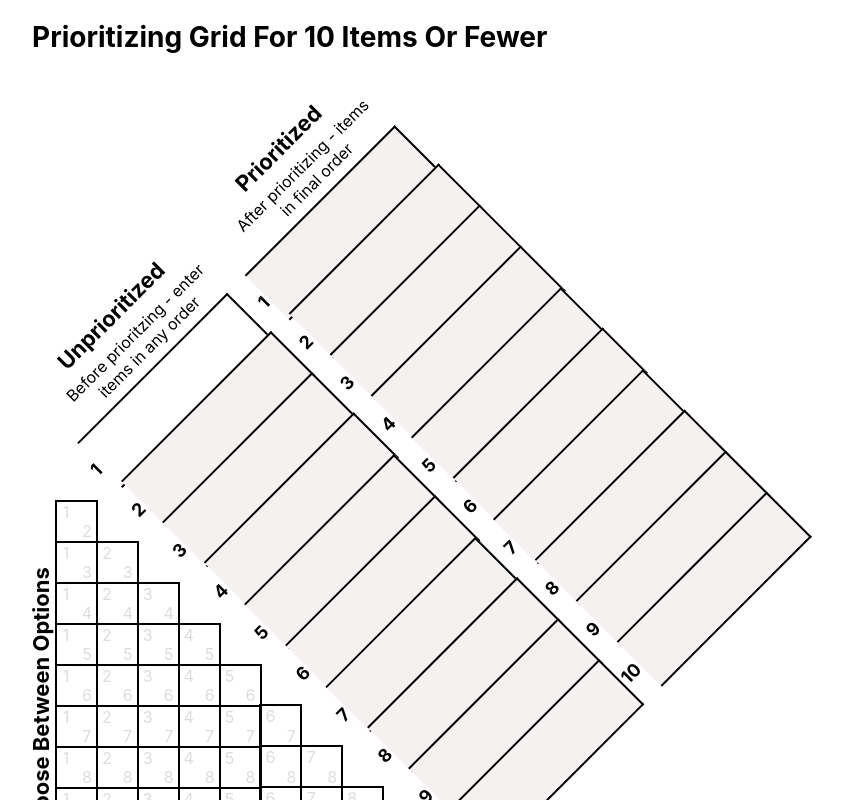
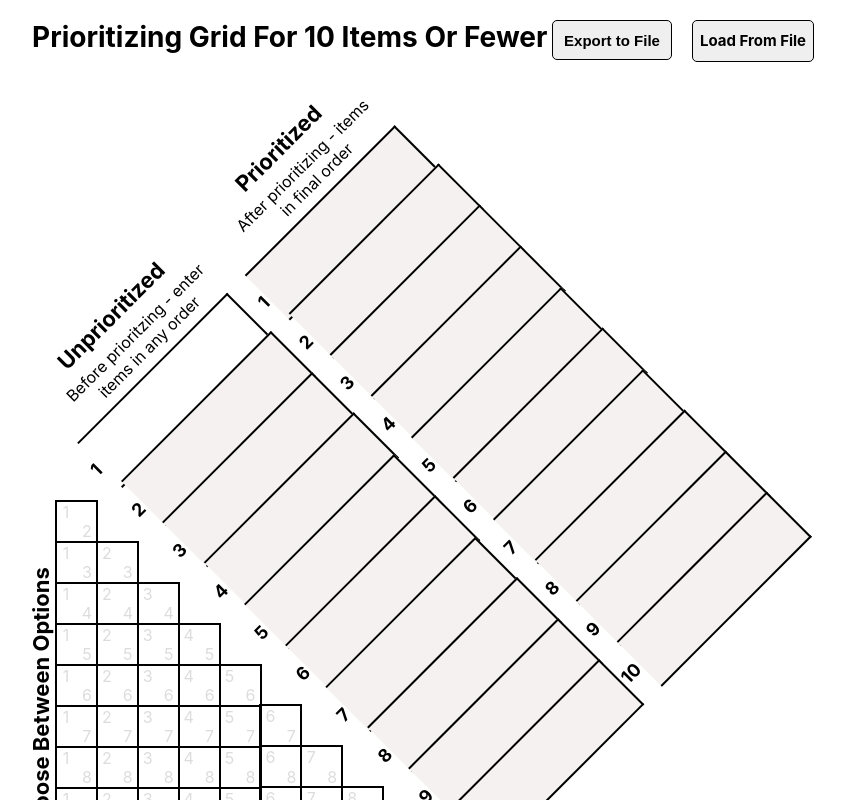
Before and after one commit to zFlux/prioritization-grid, a React (Create React App) app: page / in a window 1280 px wide. Shown: the top 800 px of the page, without its empty margins (68-913 px from the left). Built offline with nearby package versions, Linux system fonts and the light colour scheme.

Commit message:
feat(in_out): Refactor choicegrid to allow import/export

```diff
--- a/src/components/ChoiceGrid.tsx
+++ b/src/components/ChoiceGrid.tsx
@@ -1,21 +1,37 @@
 import React from 'react';
 import ChoiceBox from './ChoiceBox';
 import './ChoiceGrid.scss';
+import { HashTable } from '../utils/utils';
 
 interface ChoiceGridProps {
+    choiceGridData: HashTable<HashTable<number>>;
     gridSize: number;
-    onChange: (selected: number, unSelected: number) => void;
-    listOfItems: string[];
+    onChange: (firstChoice: number, secondChoice: number, chosen: number) => void;
+    largestEditedItemIndex: number;
 }
 
 export default class ChoiceGrid extends React.Component<ChoiceGridProps> {
+
+    constructor(props: ChoiceGridProps) {
+        super(props);
+        this.getChosenValue = this.getChosenValue.bind(this);
+    }
+
+    getChosenValue(choiceOne: number, choiceTwo: number): number {
+        const choiceGrid = this.props.choiceGridData;
+        if (choiceGrid[choiceOne] && choiceGrid[choiceOne][choiceTwo] !== undefined) {
+          return choiceGrid[choiceOne][choiceTwo];
+        }
+        return 0;
+      }
+
     buildGrid() {
         let grid = [];
         for (let i = 1; i <= this.props.gridSize; i++) {
             let row = [];
             for (let j = 1 ; j <= this.props.gridSize - i; j++) {
-                const isItemPopulated = this.props.listOfItems[i] !== '' && this.props.listOfItems[j+i] !== '';
-                row.push(<ChoiceBox key={j + " " + i} firstOption={i} secondOption={j+i} selectable={isItemPopulated} onChange={this.props.onChange} />);
+                const isItemBoxSelectable = i <= this.props.largestEditedItemIndex && (j+i) <= this.props.largestEditedItemIndex;
+                row.push(<ChoiceBox key={j + " " + i} firstOption={i} secondOption={j+i} selectable={isItemBoxSelectable} selected={this.getChosenValue(i,j+i)} onChange={this.props.onChange} />);
             }
             grid.push(<div className={'ChoiceGridColumn' + i} key={i}>{row}</div>);
         }
--- a/src/components/ItemGrid.tsx
+++ b/src/components/ItemGrid.tsx
@@ -7,6 +7,7 @@ interface ItemGridProps {
     onChange: (event: ChangeEvent<HTMLTextAreaElement>) => void;
     resultList: string[];
     itemList: string[];
+    largestEditedItemIndex: number;
 
 }
 
@@ -14,8 +15,8 @@ export default class ItemField extends React.Component<ItemGridProps> {
     render() {
         return (
             <div className='ItemGrid'>
-                <ItemList itemCount={10} itemList={this.props.itemList} onChange={this.props.onChange}/>
-                <ResultList resultList={this.props.resultList} />
+                <ItemList itemCount={10}  itemList={this.props.itemList} largestEditedItemIndex={this.props.largestEditedItemIndex} onChange={this.props.onChange}/>
+                <ResultList resultCount={10} resultList={this.props.resultList} />
             </div>
         );
     }
--- a/src/components/PrioritizationGrid.scss
+++ b/src/components/PrioritizationGrid.scss
@@ -7,3 +7,50 @@
     font-size: 28px;
     font-weight: bold;
 }
+
+// format a button element inside PrioritizationGrid class
+.PrioritizationGridTitle button {
+    position: absolute;
+    top: $prioritization-grid-top - 120px;
+    left: $prioritization-grid-left + 420px;
+    width: 120px;
+    height: 40px;
+    font-size: 15px;
+    font-weight: bold;
+    border: 1px solid #000;
+    border-radius: 5px;
+    cursor: pointer;
+}
+
+// format an input element inside PrioritizationGrid class
+.PrioritizationGridTitle input {
+    display: none;
+}
+
+// format a label element inside PrioritizationGrid class
+.PrioritizationGridTitle label {
+    // change the background colour to red
+    background-color: buttonface;
+    text-align: center;
+    line-height: 40px;
+    position: absolute;
+    top: $prioritization-grid-top - 120px;
+    left: $prioritization-grid-left + 560px;
+    width: 120px;
+    height: 40px;
+    font-size: 15px;
+    font-weight: bold;
+    border: 1px solid #000;
+    border-radius: 5px;
+    cursor: pointer;
+}
+
+// give the label element a hover effect
+.PrioritizationGridTitle label:hover {
+    background-color: #fffffff9;
+}
+
+// give the export button a hover effect
+.PrioritizationGridTitle button:hover {
+    background-color: #ffffff;
+}
--- a/src/components/PrioritizationGrid.tsx
+++ b/src/components/PrioritizationGrid.tsx
@@ -1,13 +1,13 @@
-import React from 'react';
+import React, { ChangeEvent } from 'react';
 import ChoiceGrid from './ChoiceGrid';
 import ResultGrid from './ResultGrid';
-import { replaceAt, convertToItemNumbersInRankedOrder } from '../utils/utils';
+import { replaceAt, convertToItemNumbersInRankedOrder, HashTable } from '../utils/utils';
 import './PrioritizationGrid.scss';
 import ItemGrid from './ItemGrid';
 
 const INITIAL_COUNT_OF_SELECTED_ITEMS = [0,0,0,0,0,0,0,0,0,0,0];
+const INITIAL_LIST_OF_RESULT_ITEMS = ['', '', '', '', '', '', '', '', '', '', ''];
 const INITIAL_LIST_OF_ITEMS = ['', '', '', '', '', '', '', '', '', '', ''];
-const INITIAL_LIST_OF_RESULT_ITEMS = ['', '', '', '', '', '', '', '', '', '', ''];
 const INITIAL_RANKING_OF_ITEMS = [0,0,0,0,0,0,0,0,0,0,0];
 
 interface PrioritizationGridProps { }
@@ -17,6 +17,8 @@ interface PrioritizationGridState {
     listOfItems: string[];
     listOfResultItems: string[];
     rankingOfItems: number[];
+    choiceGrid: HashTable<HashTable<number>>;
+    largestEditedItemIndex: number;
 }
 
 export default class PrioritizationGrid extends React.Component<PrioritizationGridProps,PrioritizationGridState> {
@@ -27,21 +29,71 @@ export default class PrioritizationGrid extends React.Component<PrioritizationGr
             countOfSelectedItems: INITIAL_COUNT_OF_SELECTED_ITEMS,
             listOfItems: INITIAL_LIST_OF_ITEMS,
             listOfResultItems: INITIAL_LIST_OF_RESULT_ITEMS,
-            rankingOfItems: INITIAL_RANKING_OF_ITEMS
+            rankingOfItems: INITIAL_RANKING_OF_ITEMS,
+            choiceGrid: {},
+            largestEditedItemIndex: 0
         }
         this.itemListChange = this.itemListChange.bind(this);
         this.choiceGridChange = this.choiceGridChange.bind(this);
+        this.handleFileInputChange = this.handleFileInputChange.bind(this);
+        this.setChosenValue = this.setChosenValue.bind(this);
+        this.getChosenValue = this.getChosenValue.bind(this);
     }
+
+    setChosenValue(choiceOne: number, choiceTwo: number, chosen: number) {
+        const choiceGrid = this.state.choiceGrid;
+        if (!choiceGrid[choiceOne]) {
+          choiceGrid[choiceOne] = {};
+        }
+        choiceGrid[choiceOne][choiceTwo] = chosen;
+        this.setState({ choiceGrid: choiceGrid });
+      }
+
+    getChosenValue(choiceOne: number, choiceTwo: number): number {
+        const choiceGrid = this.state.choiceGrid;
+        if (choiceGrid[choiceOne] && choiceGrid[choiceOne][choiceTwo] !== undefined) {
+          return choiceGrid[choiceOne][choiceTwo];
+        }
+        return 0;
+      }
 
     itemListChange(event: React.ChangeEvent<HTMLTextAreaElement>) {
         const index = Number.parseInt(event.currentTarget.id.split('_')[1]);
         const newItem = event.currentTarget.value;
         const updatedListOfItems = replaceAt(this.state.listOfItems, index, newItem);
         this.setState({ listOfItems: updatedListOfItems });
+        let largestEditedItemIndex = Math.max(this.state.largestEditedItemIndex, index);
+        this.setState({ largestEditedItemIndex: largestEditedItemIndex });
     }
 
-    choiceGridChange(selected: number, unSelected: number) {
-        this.updateCountOfSelectedItems(selected, unSelected);
+    updateCountOfSelectedItemsFromChoiceGrid() {
+        let updatedCountOfSelectedItems = INITIAL_COUNT_OF_SELECTED_ITEMS;
+        for (let i = 1; i <= 10; i++) {
+            for (let j = 1; j <= 10; j++) {
+                if (i !== j) {
+                    const currentVal = this.getChosenValue(i, j);
+                    if (currentVal !== 0) {
+                        updatedCountOfSelectedItems[currentVal]++;
+                    }
+                }
+            }
+        }
+        this.setState({ countOfSelectedItems: updatedCountOfSelectedItems });
+    }
+
+    choiceGridChange(firstOption: number, secondOption: number, selected: number) {
+        const currentVal = this.getChosenValue(firstOption, secondOption);
+        if (currentVal === selected) {
+            this.setChosenValue(firstOption, secondOption, 0);
+            this.updateCountOfSelectedItems(0, selected);
+        }  else if (currentVal === 0) {
+            this.setChosenValue(firstOption, secondOption, selected);
+            this.updateCountOfSelectedItems(selected, 0);
+        } else {
+            this.setChosenValue(firstOption, secondOption, selected);
+            this.updateCountOfSelectedItems(selected, currentVal);
+        }
+
         const updatedItemRankings = this.updateItemRankings();
         this.updateListOfResultItems(updatedItemRankings);
     }
@@ -68,12 +120,59 @@ export default class PrioritizationGrid extends React.Component<PrioritizationGr
         this.setState({listOfResultItems: updatedListOfResults});
     }
 
+    handleFileInputChange(event: ChangeEvent<HTMLInputElement>) {
+        const file = event.target.files?.[0];
+        const setState = this.setState.bind(this);
+        const updateItemRankings = this.updateItemRankings.bind(this);
+        const updateListOfResultItems = this.updateListOfResultItems.bind(this);
+        const updateCountOfSelectedItemsFromChoiceGrid = this.updateCountOfSelectedItemsFromChoiceGrid.bind(this);
+
+        function handleFileLoad(event: ProgressEvent<FileReader>) {
+            const jsonData = JSON.parse(event.target?.result?.toString() || '');
+            let listOfItems = jsonData.listOfItems;
+            listOfItems.unshift('');
+            setState({listOfItems: listOfItems, largestEditedItemIndex: jsonData.largestEditedItemIndex,choiceGrid: jsonData.choiceGrid},
+                function() {
+                    const updatedItemRankings = updateItemRankings();
+                    updateListOfResultItems(updatedItemRankings);
+                    updateCountOfSelectedItemsFromChoiceGrid();
+                }
+                );
+
+        }
+
+        if (file) {
+          const reader = new FileReader();
+          reader.onload = handleFileLoad;
+          reader.readAsText(file);
+        }
+    }
+
+    exportJsonData(listOfItems: string[], countOfSelectedItems: number[], choiceGrid: HashTable<HashTable<number>>, largestEditedItemIndex: number) {
+        let shiftedListOfItems = [...listOfItems];
+        shiftedListOfItems.shift();
+        const data = { choiceGrid: choiceGrid, listOfItems: shiftedListOfItems, largestEditedItemIndex: largestEditedItemIndex };
+        const jsonData = JSON.stringify(data);
+        const dataUri = `data:text/json;charset=utf-8,${encodeURIComponent(jsonData)}`;
+        const link = document.createElement('a');
+        link.href = dataUri;
+        link.download = 'priorities.json';
+        link.click();
+    }
+
     render() {
         return (
             <div className='PrioritizationGrid' data-testid='prioritization-grid-id'>
-                <div className='PrioritizationGridTitle'>Prioritizing Grid For 10 Items Or Fewer</div>
-                <ItemGrid itemList={this.state.listOfItems} resultList={this.state.listOfResultItems} onChange={this.itemListChange} />
-                <ChoiceGrid gridSize={10} listOfItems={this.state.listOfItems} onChange={this.choiceGridChange} />
+                <div className='PrioritizationGridTitle'>Prioritizing Grid For 10 Items Or Fewer
+                <label htmlFor="inputTag">
+                Load From File
+                <input id="inputTag" type="file" accept=".json" onChange={this.handleFileInputChange} />
+                </label>
+
+                    <button onClick={() => this.exportJsonData(this.state.listOfItems, this.state.countOfSelectedItems, this.state.choiceGrid, this.state.largestEditedItemIndex)}>Export to File</button>
+                </div>
+                <ItemGrid itemList={this.state.listOfItems} largestEditedItemIndex={this.state.largestEditedItemIndex} resultList={this.state.listOfResultItems} onChange={this.itemListChange} />
+                <ChoiceGrid gridSize={10} choiceGridData={this.state.choiceGrid} largestEditedItemIndex={this.state.largestEditedItemIndex} onChange={this.choiceGridChange} />
                 <ResultGrid countOfSelectedItems={this.state.countOfSelectedItems} rankingsOfItems={this.state.rankingOfItems} />
             </div>
         );
--- a/src/components/ResultList.tsx
+++ b/src/components/ResultList.tsx
@@ -3,13 +3,14 @@ import ItemField from './ItemField';
 import './ResultList.scss';
 
 interface ResultListProps {
+    resultCount: number;
     resultList: string[];
 }
 
 export default class ResultList extends React.Component<ResultListProps> {
     render() {
         let optionBoxes = [];
-        for (let i = 1; i < this.props.resultList.length; i++) {
+        for (let i = 1; i <= this.props.resultCount; i++) {
             optionBoxes.push(<ItemField className="ItemFieldDisabled" key={"result_" + i} itemID={i} value={this.props.resultList[i]} readOnly={true} />);
         }
         return (
--- a/src/utils/utils.ts
+++ b/src/utils/utils.ts
@@ -1,3 +1,5 @@
+export type HashTable<T> = {[key: string]: T};
+
 export function replaceAt<T>(list: T[], index: number, value: T): T[] {
   return [...list.slice(0, index), value, ...list.slice(index+1)];
 }
```
Also changed, not shown: src/components/ChoiceBox.tsx (+5 -18 lines), src/components/ItemList.tsx (+4 -3 lines), public/manifest.json, 2 other files (tests, documents, lock files or other folders).
